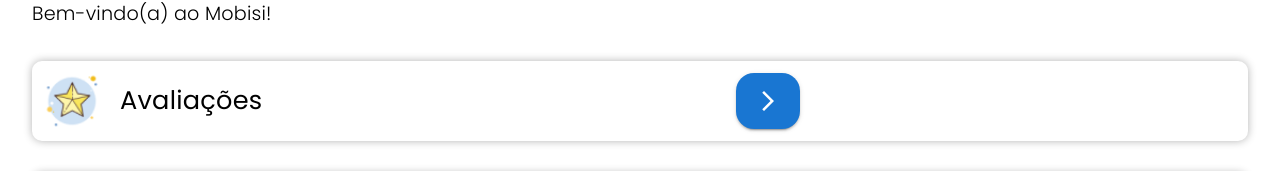
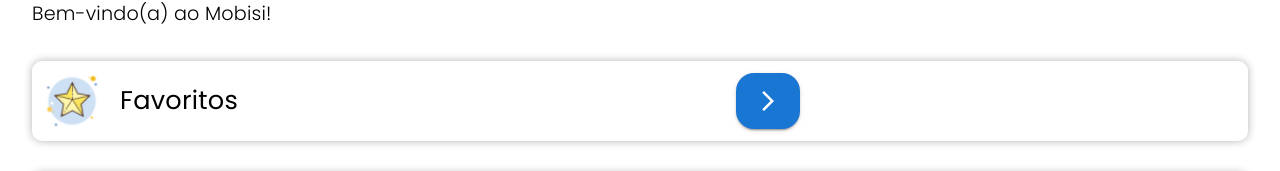
Before and after one commit to AppMobisi/WEBVIEW, a React (Vite) app: page / in a window 1280 px wide. Shown: the part 189-360 px from the top of the page. Built offline with nearby package versions, Linux system fonts and the light colour scheme.

Commit message:
redirect para favoritos

```diff
--- a/src/Components/MenuSectionCard/index.tsx
+++ b/src/Components/MenuSectionCard/index.tsx
@@ -1,16 +1,20 @@
 // import React from 'react'
 import * as S from './styles'
 import ArrowForwardIosIcon from '@mui/icons-material/ArrowForwardIos';
+import { useNavigate } from 'react-router-dom';
 
 export interface IMenuSecionCardProps{
     image?: any
     text?: string
+    urlToNavigate?: string
 }
 
-const MenuSectionCard = ({text, image}: IMenuSecionCardProps) => {
+const MenuSectionCard = ({text, image, urlToNavigate}: IMenuSecionCardProps) => {
+    const navigate = useNavigate()
+
     return(
         <>
-            <S.Container>
+            <S.Container onClick={() => navigate(urlToNavigate || '')}>
                 <S.IconImage src={image}/>
                 <S.TypographyComponent>{text}</S.TypographyComponent>
                 <S.CardButton variant='contained'>
--- a/src/Pages/Home/index.tsx
+++ b/src/Pages/Home/index.tsx
@@ -30,7 +30,7 @@
                     <S.TypographyComponent fontWeight={'600'}>Olá, {userName}</S.TypographyComponent>
                     <S.Subtitle fontWeight={'300'}>Bem-vindo(a) ao Mobisi!</S.Subtitle>
                 </S.TitleAndSubtitleContainer>
-                <MenuSectionCard image={classificationIcon} text='Avaliações'/>
+                <MenuSectionCard image={classificationIcon} text='Favoritos' urlToNavigate='/central-favoritos'/>
                 <MenuSectionCard image={storeIcon} text='Loja'/>
                 <S.CarouselContainer>
                   <S.Subtitle fontWeight={'600'} fontSize='1.5rem'>Lugares para você:</S.Subtitle>
```
